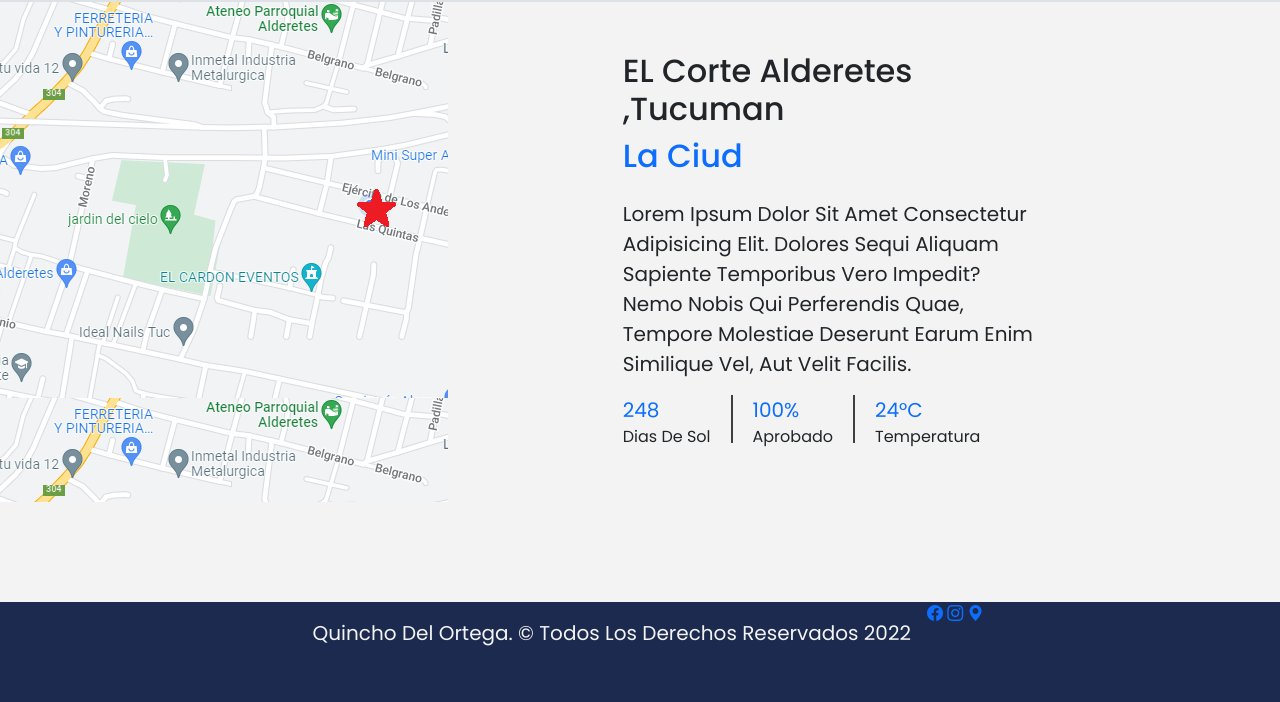
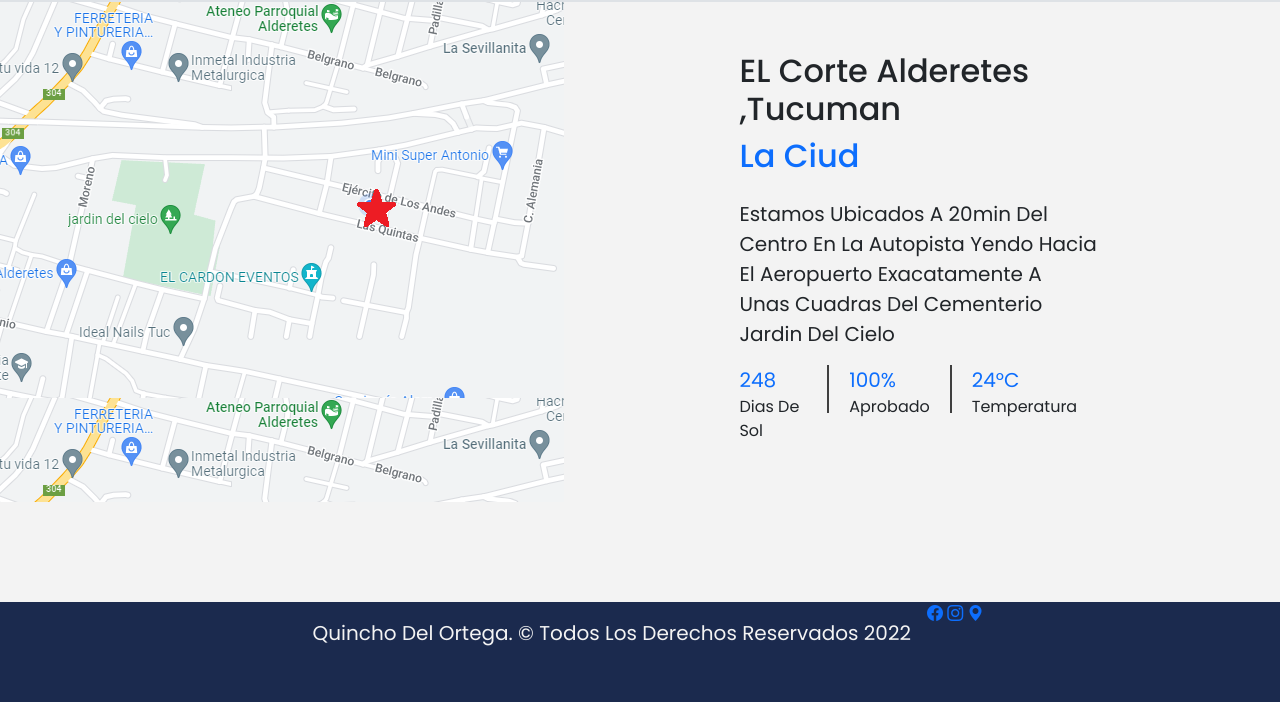
Before and after one commit to LeanProg/QuinchoDelOrtega, a plain HTML site: page Index.html in a window 1280 px wide. Shown: the part 1954-2656 px from the top of the page. Drawn offline with nearby package versions, Linux system fonts and the light colour scheme.

Commit message:
editando textos

```diff
--- a/Index.html
+++ b/Index.html
@@ -156,9 +156,9 @@
               <div class="wrapper">
                   <h2>EL Corte Alderetes ,Tucuman</h2>
                   <h2 class="text-primary mb-4" id="typewriter"></h2>
-                  <p class="fs-5 text-body">Lorem ipsum dolor sit amet consectetur adipisicing elit.
-                    Dolores sequi aliquam sapiente temporibus vero impedit? Nemo nobis qui perferendis quae,
-                    tempore molestiae deserunt earum enim similique vel, aut velit facilis.</p>
+                  <p class="fs-5 text-body">Estamos Ubicados a 20min del Centro en la Autopista Yendo hacia el Aeropuerto
+                    exacatamente a unas cuadras del Cementerio Jardin Del Cielo
+                  </p>
                   <section class="d-flex" id="numeros-local">
                       <div>
                         <p class="text-primary fs-5">248</p>
```
